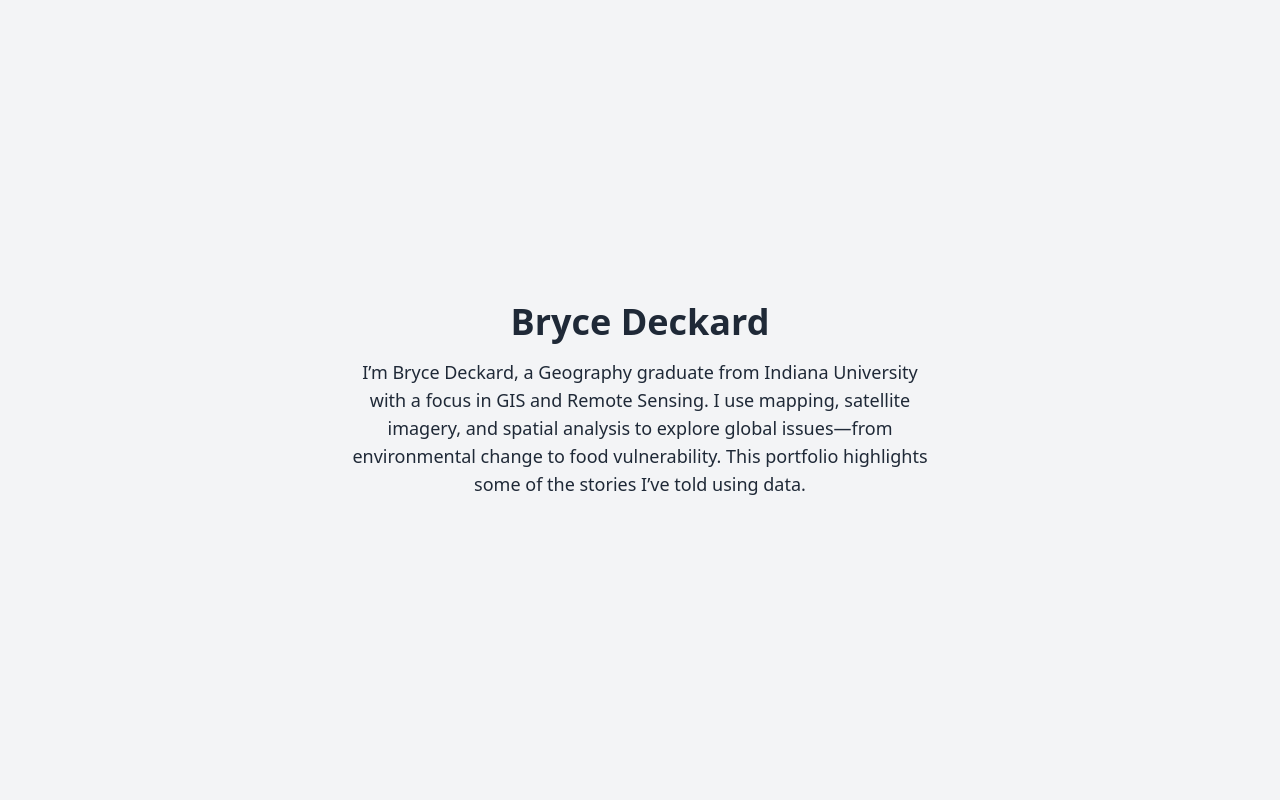
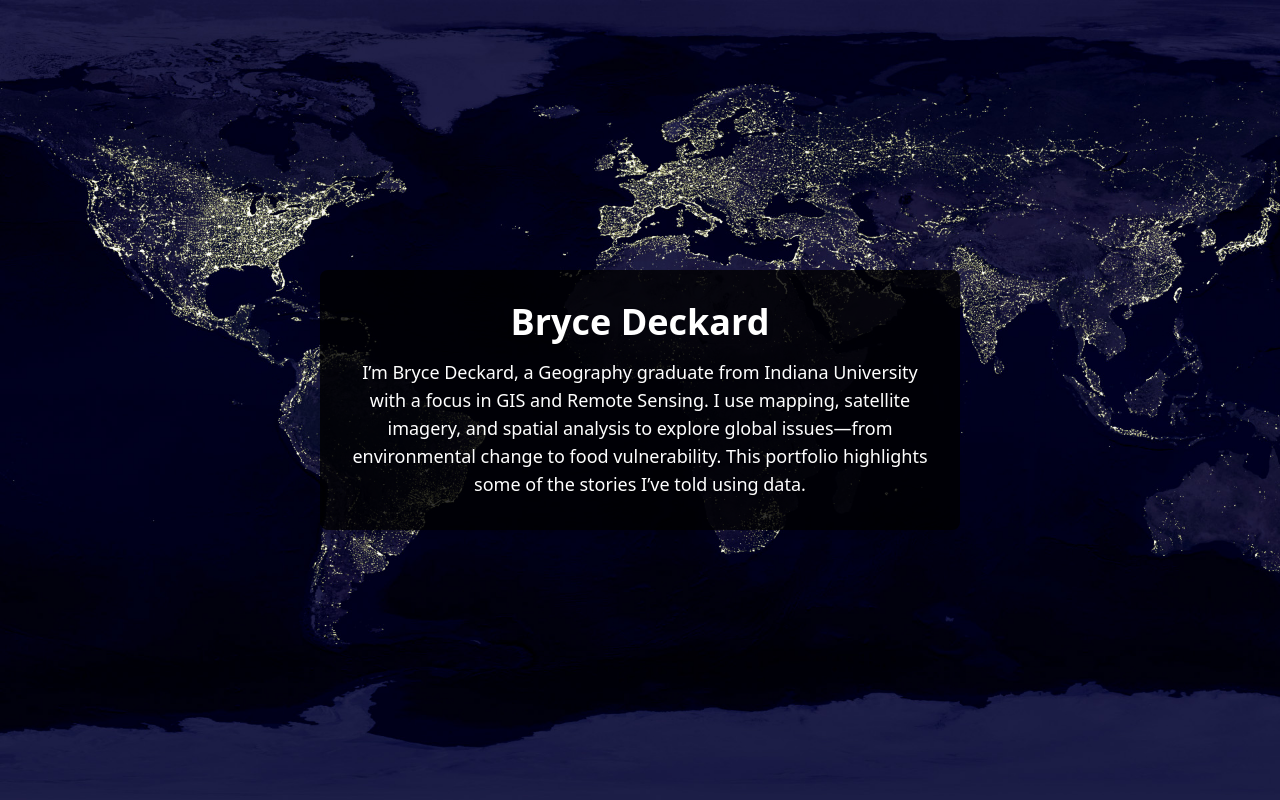
Before and after one commit to Bryce-Deckard/GIS-Portfolio, a plain HTML site: page index.html in a window 1280 px wide. Shown: the top 800 px of the page. Drawn offline with nearby package versions, Linux system fonts and the light colour scheme.

Commit message:
Update index.html

```diff
--- a/index.html
+++ b/index.html
@@ -8,10 +8,16 @@
   </head>
   <body class="bg-white text-gray-800 font-sans">
     <!-- Landing Section -->
-    <section class="min-h-screen flex flex-col justify-center items-center text-center px-4 bg-gray-100">
-      <h1 class="text-4xl font-bold"> Bryce Deckard</h1>
-      <p class="text-lg mt-4 max-w-xl"> I’m Bryce Deckard, a Geography graduate from Indiana University with a focus in GIS and Remote Sensing. I use mapping, satellite imagery, and spatial analysis to explore global issues—from environmental change to food vulnerability. This portfolio highlights some of the stories I’ve told using data.</p>
-    </section>
+
+<section class="min-h-screen flex flex-col justify-center items-center text-center px-4 bg-cover bg-center" style="background-image: url('nasamap.jpg');">
+  <div class="bg-black bg-opacity-80 p-8 rounded-lg shadow-lg">
+    <h1 class="text-4xl font-bold text-white drop-shadow-md">Bryce Deckard</h1>
+    <p class="text-lg mt-4 max-w-xl text-white drop-shadow-sm">
+      I’m Bryce Deckard, a Geography graduate from Indiana University with a focus in GIS and Remote Sensing. I use mapping, satellite imagery, and spatial analysis to explore global issues—from environmental change to food vulnerability. This portfolio highlights some of the stories I’ve told using data.
+    </p>
+  </div>
+</section>
+
     <section class="py-16 bg-white text-center px-6">
   <img src="Bryce-Photo.png" alt="Photo of Bryce" class="w-40 h-40 rounded-full mx-auto mb-4 object-cover shadow-lg" />
   <h2 class="text-3xl font-bold mb-2">About Me</h2>
```
